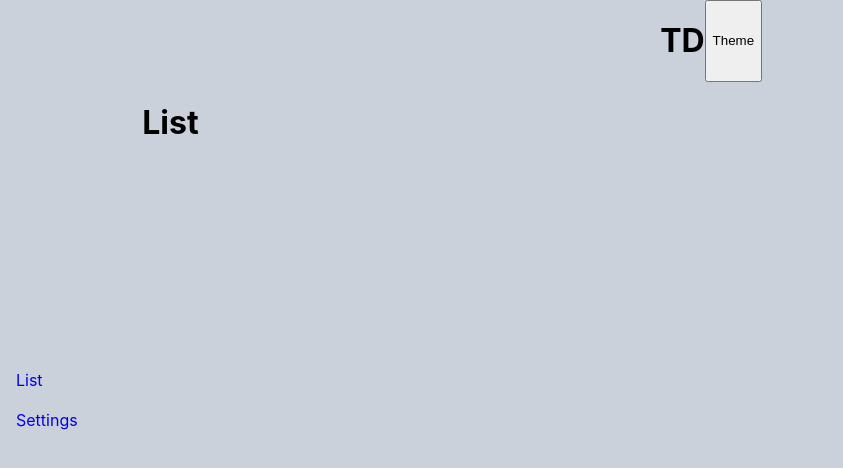
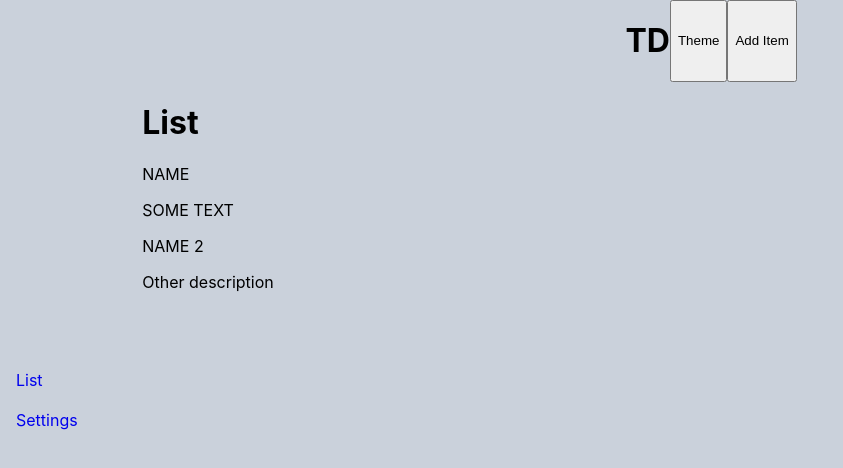
Before and after one commit to An1mus/merntodo, a React (Create React App) app: page /#/ in a window 1280 px wide. Shown: the top 468 px of the page, without its empty margins (0-843 px from the left). Built offline with nearby package versions, Linux system fonts and the light colour scheme.

Commit message:
List of items base

```diff
--- a/src/components/common/Header/index.tsx
+++ b/src/components/common/Header/index.tsx
@@ -6,6 +6,8 @@ interface Props {
 }
 
 const Header: React.FC<Props> = ({onThemeUpdate}) => {
+    const addToDoItem = () => {};
+
     return <header className={styles.header}>
         <h1>
             TD
@@ -13,6 +15,9 @@ const Header: React.FC<Props> = ({onThemeUpdate}) => {
         <button onClick={() => onThemeUpdate()}>
             Theme
         </button>
+        <button onClick={() => addToDoItem()}>
+            Add Item
+        </button>
     </header>;
 }
 
--- a/src/mobx/todos.tsx
+++ b/src/mobx/todos.tsx
@@ -2,15 +2,27 @@ import React from "react";
 import {makeAutoObservable} from "mobx";
 
 interface ToDo {
+    id: string;
     name: string;
     description: string;
 }
 
 export class ToDoListStore {
-    items: ToDo[] = [];
+    items: ToDo[] = [
+        {
+            id: 'aoskdmaskdm',
+            name: 'NAME',
+            description: 'SOME TEXT'
+        },
+        {
+            id: 'oqweoiqweioqwoijeq',
+            name: 'NAME 2',
+            description: 'Other description'
+        }
+    ];
 
     constructor() {
-        makeAutoObservable(this)
+        makeAutoObservable(this);
     }
 }
 
--- /dev/null
+++ b/src/routes/ToDoList/ToDoItem/index.tsx
@@ -0,0 +1,19 @@
+import React from 'react';
+
+interface Props {
+    name: string,
+    description: string,
+}
+
+const ToDoItem: React.FC<Props> = ({name, description}) => {
+    return <div>
+        <p>
+            {name}
+        </p>
+        <p>
+            {description}
+        </p>
+    </div>;
+}
+
+export default ToDoItem;
--- a/src/routes/ToDoList/index.tsx
+++ b/src/routes/ToDoList/index.tsx
@@ -1,11 +1,22 @@
 import React from 'react';
+import {useToDoListStore} from "../../mobx";
+import ToDoItem from "./ToDoItem";
+import {observer} from "mobx-react-lite";
 
 interface Props {}
 
-const ToDoList: React.FC<Props> = () => {
+const ToDoList: React.FC<Props> = observer(() => {
+    const {items} = useToDoListStore();
+
     return <>
         <h1>List</h1>
+        {
+            items.map((item) => <ToDoItem
+                key={item.id}
+                {...item}
+            />)
+        }
     </>;
-}
+});
 
 export default ToDoList;
```
